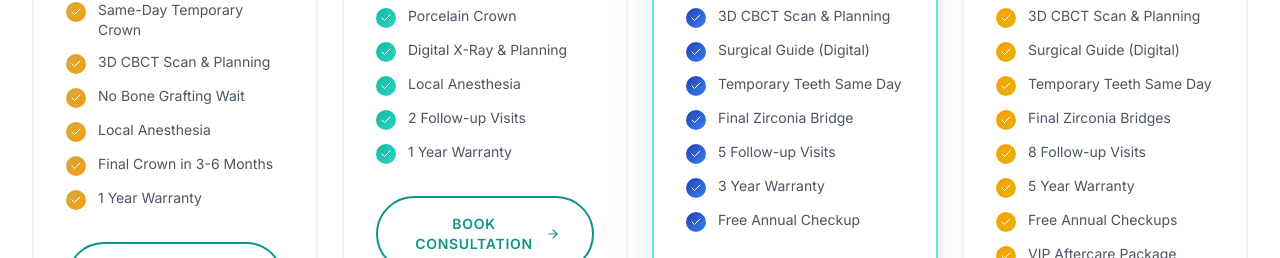
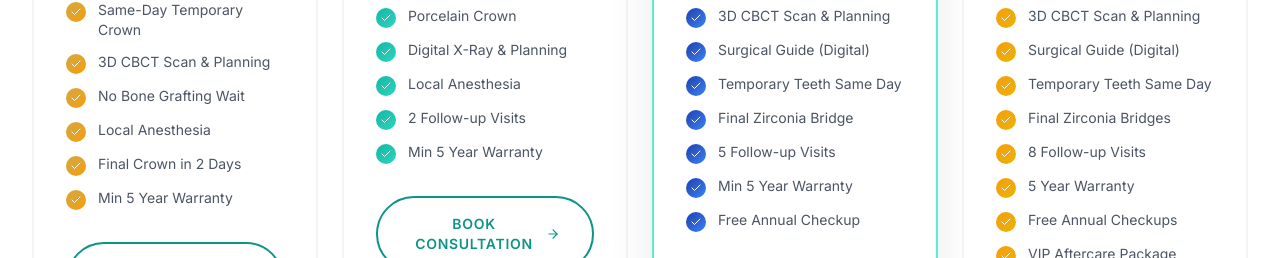
Before and after one commit to NIRU0802/Zircon-Clinic, a Next.js app: page / in a window 1280 px wide. Shown: the part 5112-5370 px from the top of the page. Built offline with nearby package versions, Linux system fonts and the light colour scheme; no server answers; a web font is replaced by a local one; what @imagekit/next would draw is missing.

Commit message:
update Pricing

```diff
--- a/src/app/pricing/page.tsx
+++ b/src/app/pricing/page.tsx
@@ -45,8 +45,8 @@ const implantPlans = [
       "3D CBCT Scan & Planning",
       "No Bone Grafting Wait",
       "Local Anesthesia",
-      "Final Crown in 3-6 Months",
-      "1 Year Warranty",
+      "Final Crown in 2 Days",
+      "Min 5 Year Warranty",
     ],
     color: "from-gold-500 to-amber-500",
   },
@@ -87,7 +87,7 @@ const implantPlans = [
       "Temporary Teeth Same Day",
       "Final Zirconia Bridge",
       "5 Follow-up Visits",
-      "3 Year Warranty",
+      "5 Year Warranty",
       "Free Annual Checkup",
     ],
     color: "from-primary-500 to-pink-500",
--- a/src/components/home/PricingSection.tsx
+++ b/src/components/home/PricingSection.tsx
@@ -23,8 +23,8 @@ const pricingPlans = [
       "3D CBCT Scan & Planning",
       "No Bone Grafting Wait",
       "Local Anesthesia",
-      "Final Crown in 3-6 Months",
-      "1 Year Warranty",
+      "Final Crown in 2 Days",
+      "Min 5 Year Warranty",
     ],
     color: "from-gold-500 to-amber-500",
   },
@@ -44,7 +44,7 @@ const pricingPlans = [
       "Digital X-Ray & Planning",
       "Local Anesthesia",
       "2 Follow-up Visits",
-      "1 Year Warranty",
+      "Min 5 Year Warranty",
     ],
     color: "from-primary-500 to-primary-400",
   },
@@ -65,7 +65,7 @@ const pricingPlans = [
       "Temporary Teeth Same Day",
       "Final Zirconia Bridge",
       "5 Follow-up Visits",
-      "3 Year Warranty",
+      "Min 5 Year Warranty",
       "Free Annual Checkup",
     ],
     color: "from-cta-600 to-blue-500",
```
